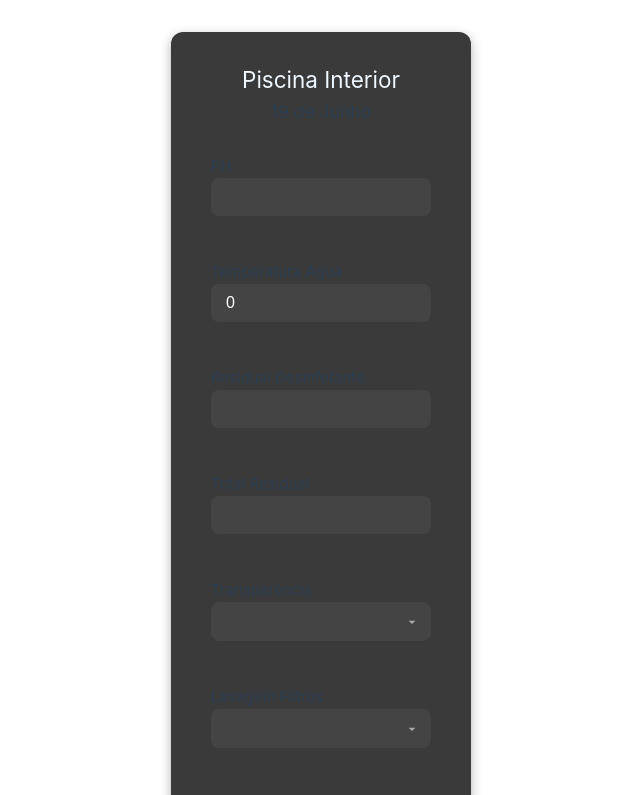
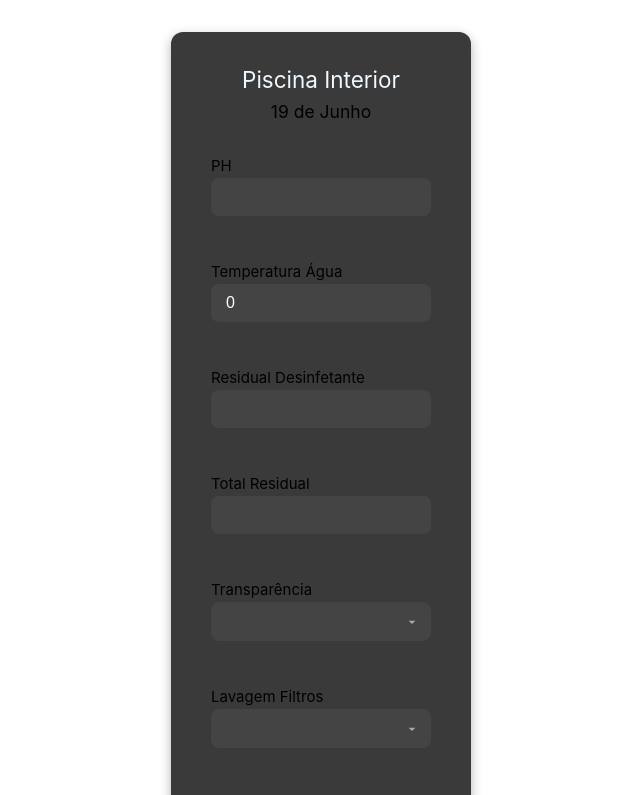
Before and after one commit to Pedro-Fernandes-M/Piscina, a Vue app: page / in a window 1280 px wide. Shown: the top 795 px of the page, without its empty margins (319-959 px from the left). Built offline with nearby package versions, Linux system fonts and the light colour scheme.

Commit message:
modified:   src/assets/base.css

```diff
--- a/src/assets/base.css
+++ b/src/assets/base.css
@@ -19,21 +19,6 @@
   --vt-c-text-light-2: rgba(60, 60, 60, 0.66);
   --vt-c-text-dark-1: var(--vt-c-white);
   --vt-c-text-dark-2: rgba(235, 235, 235, 0.64);
-}
-
-/* semantic color variables for this project */
-:root {
-  --color-background: var(--vt-c-white);
-  --color-background-soft: var(--vt-c-white-soft);
-  --color-background-mute: var(--vt-c-white-mute);
-
-  --color-border: var(--vt-c-divider-light-2);
-  --color-border-hover: var(--vt-c-divider-light-1);
-
-  --color-heading: var(--vt-c-text-light-1);
-  --color-text: var(--vt-c-text-light-1);
-
-  --section-gap: 160px;
 }
 
 @media (prefers-color-scheme: dark) {
```
